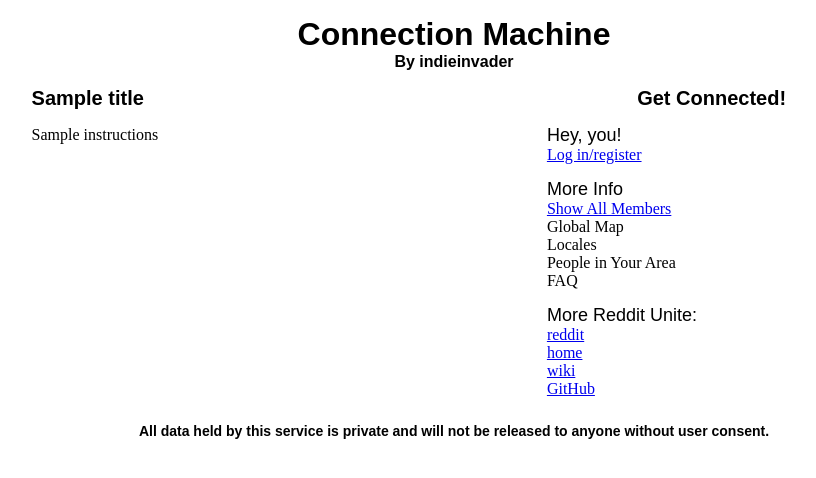
After one commit to ikon42/reddit-unite, a Python web app: template templates/allmembers.html in a window 1280 px wide. The commit adds this page. Shown: the top 478 px of the page, without its empty margins (186-1002 px from the left). Run offline with Jinja, Linux system fonts and the light colour scheme; the template is opened without the code that fills it: most values are stand-ins (such as "Sample title", 1, 10 or a date in 2020).

Commit message:
Had a small play with it and have fixed a spelling error in the base template.

```diff
--- /dev/null
+++ b/templates/allmembers.html
@@ -0,0 +1,13 @@
+{% extends "base.html" %}
+
+{% block main %}
+        <h1>{{ title }}</h1>
+        <p>
+        {{ instructions }}
+        </p>
+        <!--
+            If there is a python form library out there that works with
+            jinja2 that'll let me customize the output I would really
+            like to know about it because I strongly dislike this table.
+        -->
+{% endblock %}
--- a/templates/base.html
+++ b/templates/base.html
@@ -34,6 +34,9 @@
                 <li>
                     <h1>More Info</h1>
                 </li>
+                <li>
+                    <a href="/directory/allmembers">Show All Members</a>
+                </li>
                 <li>Global Map</li>
                 <li>Locales</li>
                 <li>People in Your Area</li>
@@ -60,8 +63,7 @@
         <ul class="footbar">
             <li>
                 <h1>
-                All data is private and will not be realeased without
-                user consent.
+                All data held by this service is private and will not be released to anyone without user consent.
                 </h1>
             </li>
         </ul>
--- a/user_app.py
+++ b/user_app.py
@@ -31,7 +31,7 @@ t = template.env.get_template('form.html')
 profile_form = form.Form(
     form.Textbox(
         'nickname',
-        description='Nickname',
+        description='Reddit Username',
     ),
     form.Textbox(
         'first_name',
@@ -144,7 +144,7 @@ class profile:
                 form=f.render(),
                 title='Edit Profile',
                 instructions='''Please enter whatever information you feel comfortable
-        sharing. (Please note that your information is not shared.public until you
+        sharing. (Please note that your information is not shared with the public until you
         grant us permission to share it in your Preferences)''',
             ))
         else:
```
Also changed, not shown: directory_app.py (+18 -0 lines), 6 other files.
